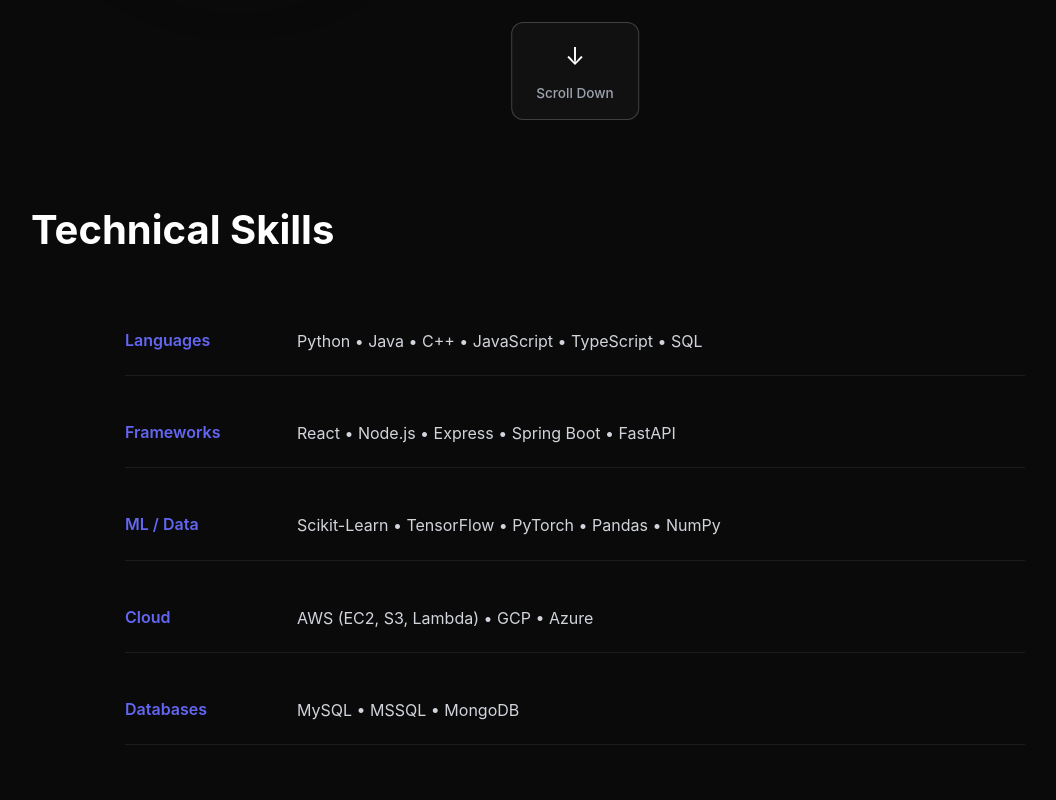
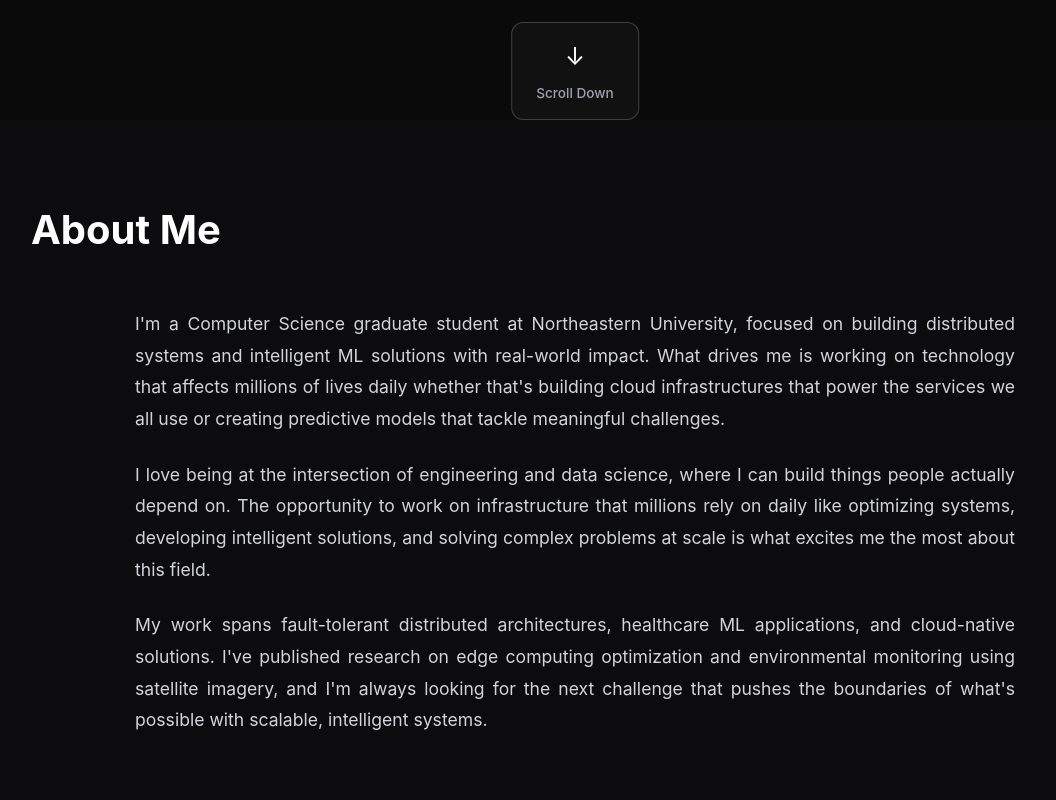
Before and after one commit to SmritiReddyy/smriti-portfolio, a Next.js app: page / in a window 1280 px wide. Shown: the part 600-1400 px from the top of the page, without its empty margins (65-1121 px from the left). Built offline with nearby package versions, Linux system fonts and the light colour scheme.

Commit message:
adding an aotu me section

```diff
--- a/app/page.tsx
+++ b/app/page.tsx
@@ -85,7 +85,7 @@ export default function Home() {
       {/* Scroll Down Button */}
       <button
           onClick={() => {
-            const skillsSection = document.querySelector('#skills-section');
+            const skillsSection = document.querySelector('#about-section');
             if (skillsSection) {
               skillsSection.scrollIntoView({ behavior: 'smooth' });
             }
@@ -102,6 +102,38 @@ export default function Home() {
           <span style={styles.scrollText}>Scroll Down</span>
         </button>
 
+      </section>
+
+
+      {/* About Me Section */}
+      <section id="about-section"style={styles.aboutSection}>
+        <div style={styles.aboutContainer}>
+          <h2 style={styles.sectionTitle}>
+            <span style={styles.titleAccent}></span> About Me
+          </h2>
+          <div style={styles.aboutContent}>
+            <p style={styles.aboutText}>
+              I'm a Computer Science graduate student at Northeastern University, focused on building
+              distributed systems and intelligent ML solutions with real-world impact. What drives me
+              is working on technology that affects millions of lives daily whether that's building
+              cloud infrastructures that power the services we all use or creating predictive models
+              that tackle meaningful challenges.
+            </p>
+            <p style={styles.aboutText}>
+              I love being at the intersection of engineering and data science, where I can build
+              things people actually depend on. The opportunity to work on infrastructure that millions
+              rely on daily like optimizing systems, developing intelligent solutions, and solving complex
+              problems at scale is what excites me the most about this field.
+            </p>
+            <p style={styles.aboutText}>
+              My work spans fault-tolerant distributed architectures, healthcare ML applications,
+              and cloud-native solutions. I've published research on edge computing optimization
+              and environmental monitoring using satellite imagery, and I'm always looking for the
+              next challenge that pushes the boundaries of what's possible with scalable,
+              intelligent systems.
+            </p>
+          </div>
+        </div>
       </section>
 
       {/* Skills Section */}
@@ -189,7 +221,7 @@ export default function Home() {
 
             <div style={styles.projectCard}>
               <div style={styles.projectHeader}>
-                <span style={styles.projectBadge}>Performance Analysis</span>
+                <span style={styles.projectBadge}>Distributed Systems</span>
                 <span style={styles.projectLang}>C++</span>
               </div>
               <h3 style={styles.projectCardTitle}>
@@ -520,7 +552,7 @@ export default function Home() {
 
           <div style={styles.contactGrid}>
             <a
-              href="mailto:u.smritireddy@gmail.com"
+              href="mailto:uravakonda.s@northeastern.edu"
               style={styles.contactCard}
               onMouseEnter={(e) => {
                 e.currentTarget.style.transform = 'translateY(-4px)';
@@ -1103,4 +1135,40 @@ const styles = {
   locationIcon: {
     fontSize: "1.2rem",
   },
+
+  aboutSection: {
+    backgroundColor: "rgba(99, 102, 241, 0.02)",
+    padding: "80px 40px",
+  },
+
+  aboutTitle: {
+    fontSize: "2.5rem",
+    fontWeight: 700,
+    marginBottom: "48px",
+  },
+
+
+  aboutContainer: {
+    maxWidth: "1200px",
+    margin: "0 auto",
+    padding: "0 40px",
+  },
+
+  aboutContent: {
+    display: "flex",
+    flexDirection: "column" as const,
+    gap: "24px",
+    maxWidth: "1000px",
+    margin: "0 auto",
+    paddingLeft: "60px",
+    paddingRight: "60px",
+  },
+
+  aboutText: {
+    fontSize: "1.1rem",
+    color: "#d1d5db",
+    lineHeight: 1.8,
+    margin: 0,
+    textAlign: "justify" as const
+    },
 };
```
